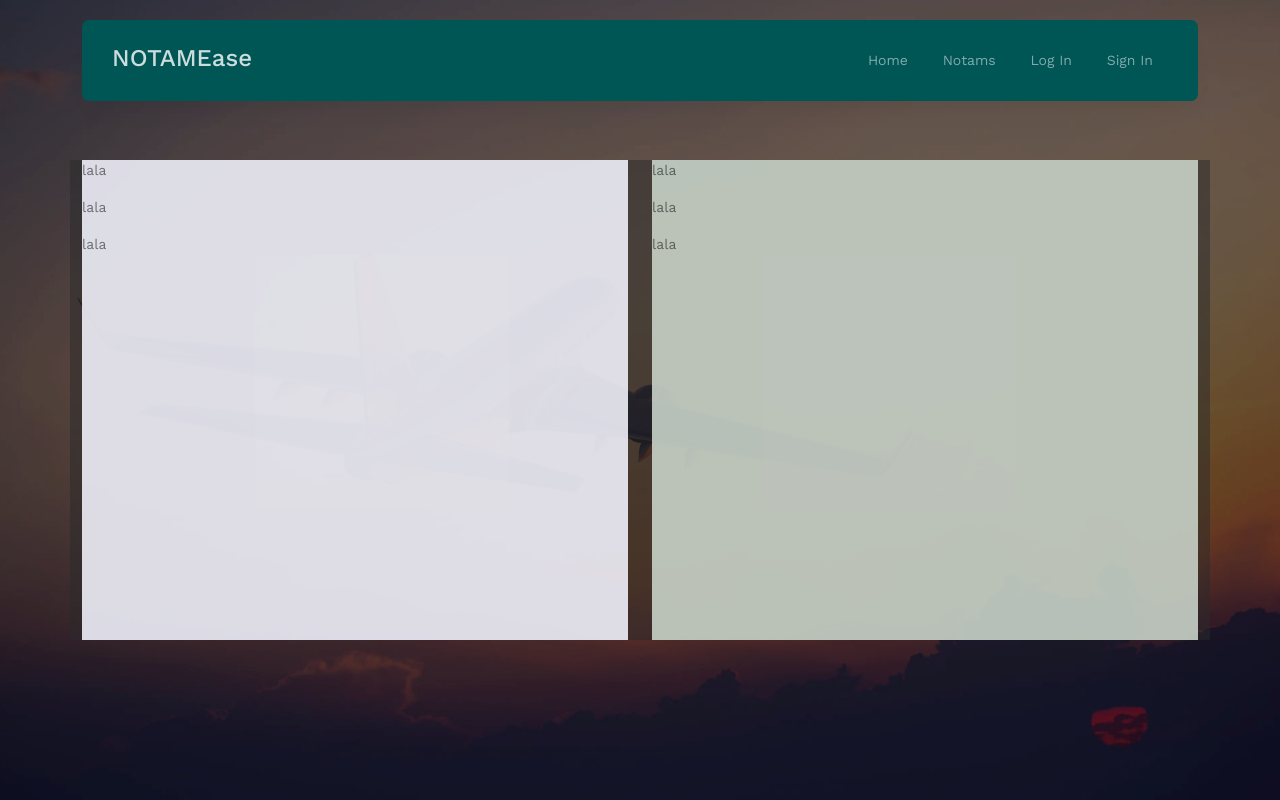
After one commit to AllanB274/NOTAM_manager_BE, a Flask app: page /notam in a window 1280 px wide. The commit adds this page. Run offline with Flask 3, Linux system fonts and the light colour scheme; some libraries are stand-ins or nearby versions.

Commit message:
y'a des pages omg

```diff
--- a/notam_groupeA/SiteNotam/template/layout/navbar.html
+++ b/notam_groupeA/SiteNotam/template/layout/navbar.html
@@ -18,7 +18,7 @@
             >
               <li class="{{ 'active' if request.endpoint == 'index' else '' }}"><a href="/">Home</a></li>
               <li class="{{ 'active' if request.endpoint == 'notams' else '' }}"><a href="/notam">Notams</a></li>
-              <li class="{{ 'active' if request.endpoint == 'vols' else '' }}"><a href="/vols">Vols</a></li>
+              <!-- <li class="{{ 'active' if request.endpoint == 'vols' else '' }}"><a href="/vols">Vols</a></li> -->
               <li class="{{ 'active' if request.endpoint == 'compte' else '' }}"><a href="/compte">Log In</a></li>
                 <li class="{{ 'active' if request.endpoint == 'signin' else '' }}"><a href="/signin">Sign In</a></li>
             </ul>
--- /dev/null
+++ b/notam_groupeA/SiteNotam/template/notam.html
@@ -0,0 +1,53 @@
+<!-- /*
+* Template Name: Property
+* Template Author: Untree.co
+* Template URI: https://untree.co/
+* License: https://creativecommons.org/licenses/by/3.0/
+*/ -->
+<!DOCTYPE html>
+<html lang="en">
+<head>
+    {% set titre="Sign in" %}
+    {% include("layout/head.html") %}
+</head>
+<body>
+{% include("layout/navbar.html") %}
+
+<div class="hero">
+    <div class="hero-slide">
+        <div
+                class="img overlay"
+                style="background-image: url('static/img/imagepage1finie.png')"
+        ></div>
+    </div>
+
+    <div class="container">
+        <div class="row justify-content-center align-items-center">
+            <!-- <div id="filtre">
+
+            </div> -->
+                <div id="notams" style="background-color: rgba(43, 43, 43, 0.5);width:75%" class="col">
+                    <div style="overflow-y: scroll; height: 60vh;background-color: rgba(240, 240, 250, 0.9); margin: 0em">
+                        <p>lala</p>
+                        <p>lala</p>
+                        <p>lala</p>
+                    </div>
+                </div>
+                <div id="airports" style="background-color: rgba(43, 43, 43, 0.5); width:25%;" class="col">
+                    <div style="overflow-y: scroll; height: 60vh;background-color: rgba(200, 210, 200, 0.9); margin:0em">
+                        <p>lala</p>
+                        <p>lala</p>
+                        <p>lala</p>
+                    </div>
+                </div>
+        </div>
+    </div>
+</div>
+<script src="/static/js/bootstrap.bundle.min.js"></script>
+<script src="/static/js/tiny-slider.js"></script>
+<script src="/static/js/aos.js"></script>
+<script src="/static/js/navbar.js"></script>
+<script src="/static/js/counter.js"></script>
+<script src="/static/js/custom.js"></script>
+</body>
+</html>
```
Also changed, not shown: notam_groupeA/SiteNotam/template/vols.html (added, +47 -0 lines).
